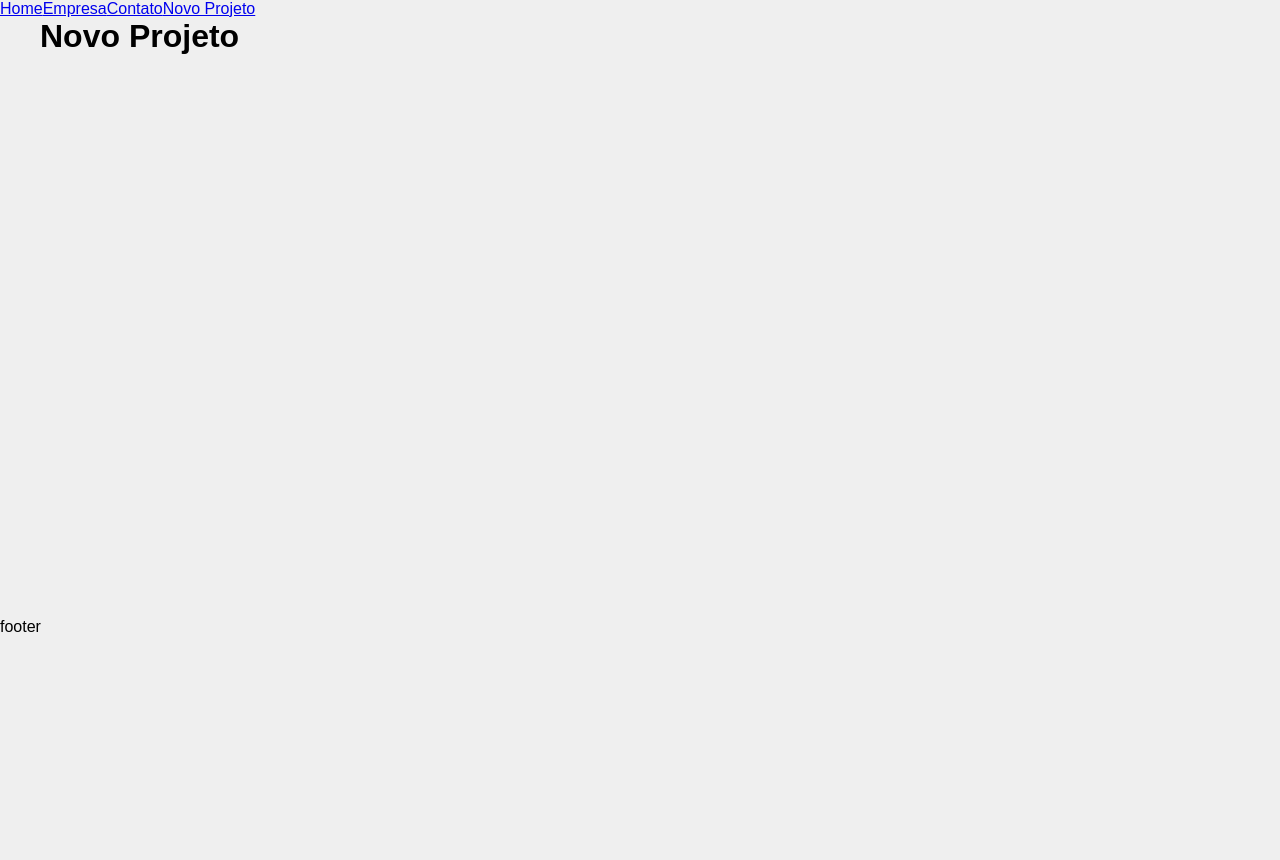
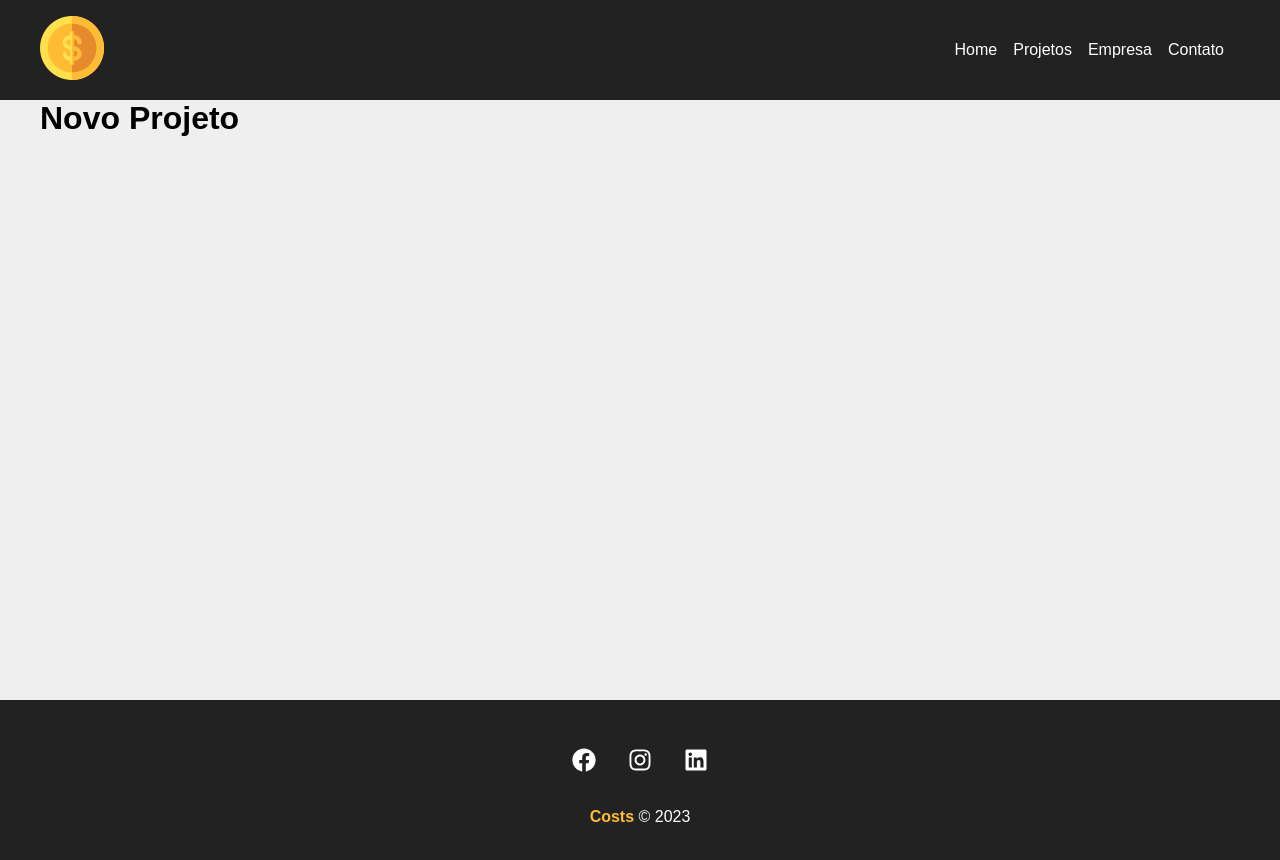
Before and after one commit to FelipeMMoraes/Costs, a React (Create React App) app: page /newproject in a window 1280 px wide. Shown: the top 860 px of the page. Before the commit the page ends 800 px from the top, so only its background shows below. Built offline with nearby package versions, Linux system fonts and the light colour scheme.

Commit message:
feat: component Navbar and Footer

```diff
--- a/src/App.jsx
+++ b/src/App.jsx
@@ -1,31 +1,32 @@
-import { BrowserRouter as Router, Routes, Route, Link } from 'react-router-dom';
+import { BrowserRouter as Router, Routes, Route } from 'react-router-dom';
 
 import Home from './components/pages/Home'
 import Contact from './components/pages/Contact'
 import Company from './components/pages/Company'
 import NewProject from './components/pages/NewProject'
+import Projects from './components/pages/Projects'
 
 import Container from './components/layout/Container';
+
+import Navbar from './components/layout/Navbar'
+import Footer from './components/layout/Footer'
 
 function App() {
   return (
     <Router>
-      <ul>
-        <Link to="/">Home</Link>
-        <Link to="/company">Empresa</Link>
-        <Link to="/contact">Contato</Link>
-        <Link to="/newproject">Novo Projeto</Link>
-      </ul>
+
+      <Navbar />
 
       <Container customClass="minHeight">
         <Routes>
           <Route path='/' element={<Home/>}/>
           <Route path='/company' element={<Company/>}/>
+          <Route path='/projects' element={<Projects/>}/>
           <Route path='/contact' element={<Contact/>}/>
           <Route path='/newproject' element={<NewProject/>}/>
         </Routes>
       </Container>
-      <p>footer</p>
+      <Footer />
     </Router>
   );
 }
--- a/src/components/layout/Container.jsx
+++ b/src/components/layout/Container.jsx
@@ -1,9 +1,9 @@
 import styles from './Container.module.css'
 
-function Container(props){
+function Container({children, ...props}){
   return(
     <div className={`${styles.container} ${styles[props.customClass]}`}>
-      {props.children}
+      {children}
     </div>
   )
 }
--- /dev/null
+++ b/src/components/layout/Footer.jsx
@@ -0,0 +1,17 @@
+import { FaFacebook, FaInstagram, FaLinkedin } from 'react-icons/fa'
+import styles from './Footer.module.css'
+
+export default function Footer(){
+  return(
+    <footer className={styles.footer}>
+      <ul className={styles.SocialList}>
+        <li><FaFacebook /></li>
+        <li><FaInstagram /></li>
+        <li><FaLinkedin /></li>
+      </ul>
+      <p className={styles.copyright}>
+        <span>Costs</span> &copy; 2023
+      </p>
+    </footer>
+  )
+}
--- /dev/null
+++ b/src/components/layout/Footer.module.css
@@ -0,0 +1,34 @@
+.footer {
+  background-color: #222;
+  color: #fff;
+  padding: 3em;
+  text-align: center;
+}
+
+.SocialList {
+  display: flex;
+  justify-content: center;
+  list-style-type: none;
+}
+
+.SocialList li {
+  margin: 0 1em;
+}
+
+.SocialList li:hover {
+  color: #ffbb33;
+}
+
+.SocialList svg {
+  font-size: 1.5rem;
+  cursor: pointer;
+}
+
+.copyright {
+  margin-top: 2em;
+}
+
+.copyright span {
+  font-weight: bold;
+  color: #ffbb33;
+}
--- /dev/null
+++ b/src/components/layout/Navbar.jsx
@@ -0,0 +1,23 @@
+import { Link } from 'react-router-dom'
+
+import Container from './Container'
+
+import styles from './Navbar.module.css'
+import logo from '../../img/costs_logo.png'
+
+export default function Navbar(){
+  return(
+    <nav className={styles.navbar}>
+      <Container>
+        <Link to="/"><img src={logo} alt="Costs"/></Link>
+
+        <ul className={styles.list}>
+          <li className={styles.item}><Link to="/">Home</Link></li>
+          <li className={styles.item}><Link to="/projects">Projetos</Link></li>
+          <li className={styles.item}><Link to="/company">Empresa</Link></li>
+          <li className={styles.item}><Link to="/contact">Contato</Link></li>
+        </ul>
+      </Container>
+    </nav>
+  )
+}
--- /dev/null
+++ b/src/components/layout/Navbar.module.css
@@ -0,0 +1,25 @@
+.navbar {
+  display: flex;
+  justify-content: space-between;
+  background-color: #222;
+  padding: 1em;
+}
+
+.list {
+  display: flex;
+  list-style: none;
+  align-items: center;
+}
+
+.item {
+  margin-right: 1em;
+}
+
+.item a {
+  color: #fff;
+  text-decoration: none;
+}
+
+.item a:hover {
+  color: #ffbb33;
+}
--- /dev/null
+++ b/src/components/pages/Projects.jsx
@@ -0,0 +1,5 @@
+export default function Projects(){
+  return(
+    <h1>Projects</h1>
+  )
+}
```
